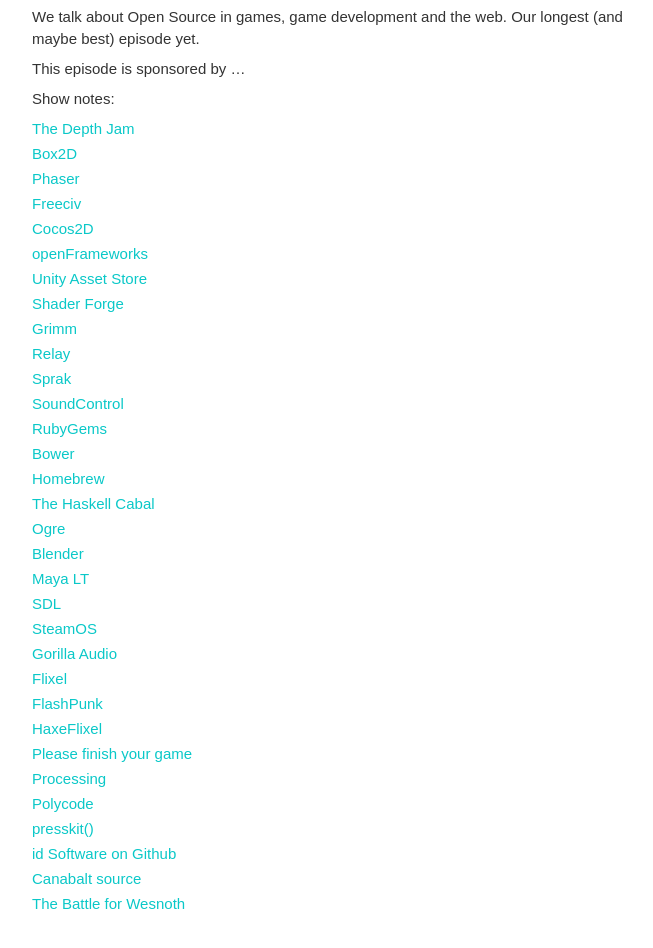
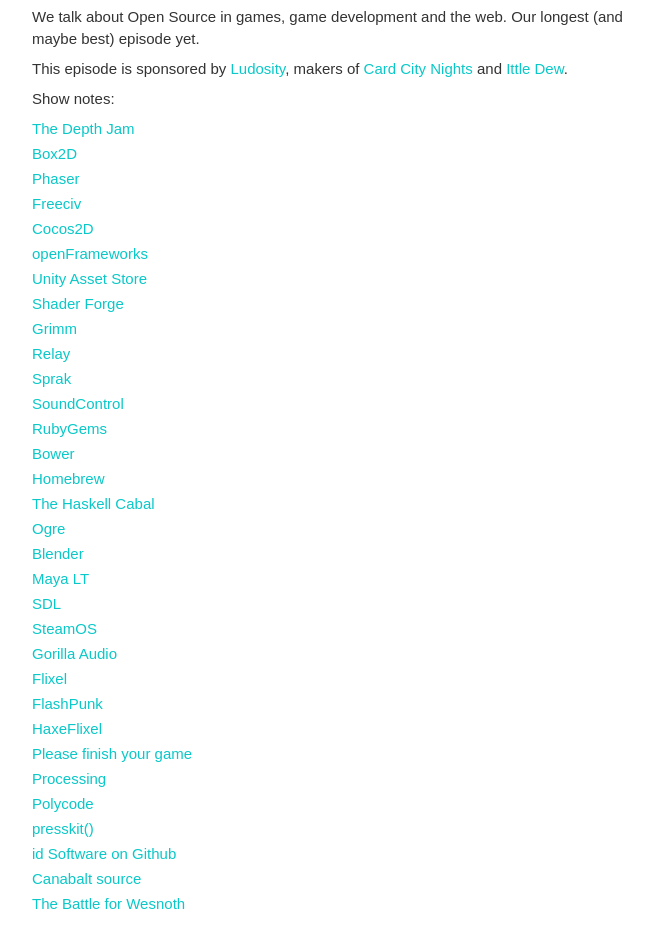
Before and after one commit to eriksvedang/whale, a Jekyll site: the page built from _posts/2014-08-12-Episode5.md, in a window 1280 px wide, cut to the strip 381-1337 px from the top of the page. Shown: the top 948 px of the strip, without its empty margins (308-961 px from the left). Built offline with Jekyll 4.4.1, drawn with Linux system fonts in a browser that asks for light colours; Markdown is read by kramdown in place of the engine named in the settings.

Commit message:
Added sponsorship

```diff
--- a/_posts/2014-08-12-Episode5.md
+++ b/_posts/2014-08-12-Episode5.md
@@ -11,7 +11,7 @@
 
 We talk about Open Source in games, game development and the web. Our longest (and maybe best) episode yet.
 
-This episode is sponsored by …
+This episode is sponsored by [Ludosity](http://ludosity.com), makers of [Card City Nights](http://www.cardcitynights.com) and [Ittle Dew](http://www.ittledew.com).
 
 Show notes:
 
```
